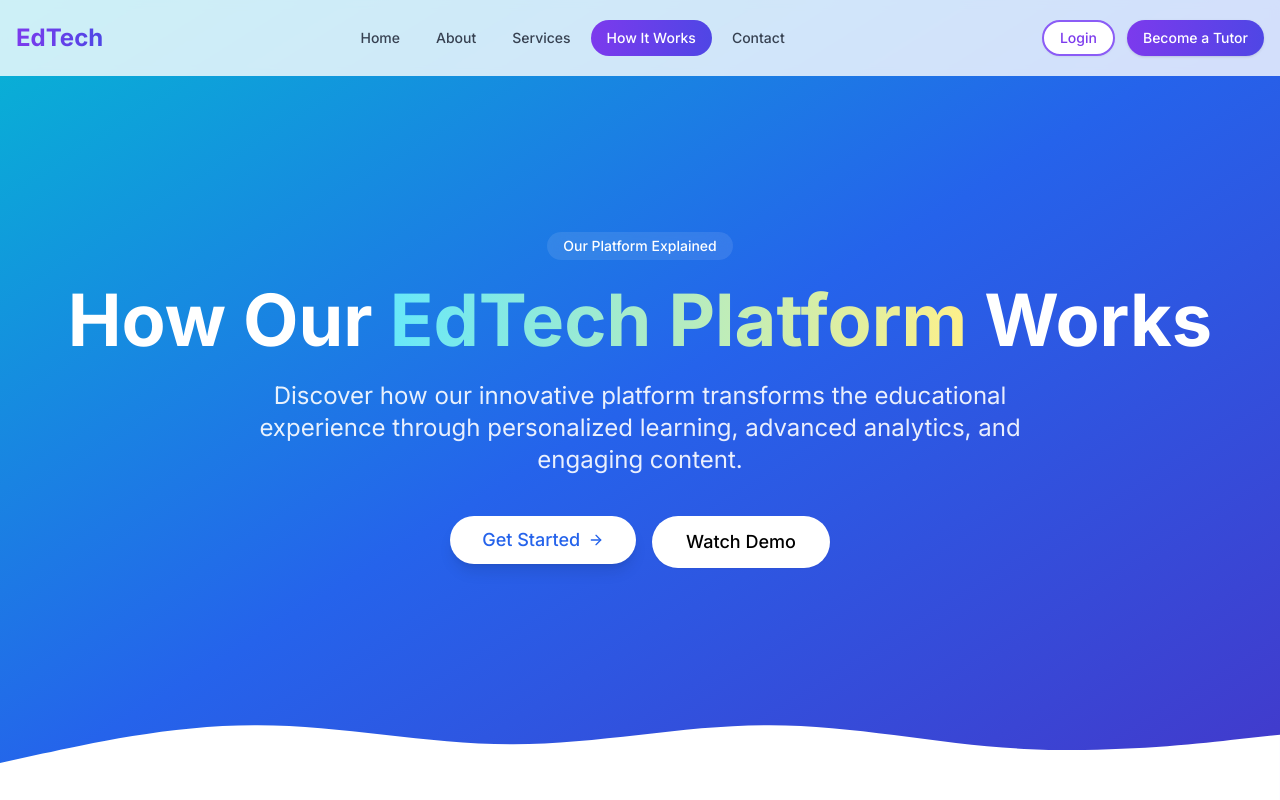
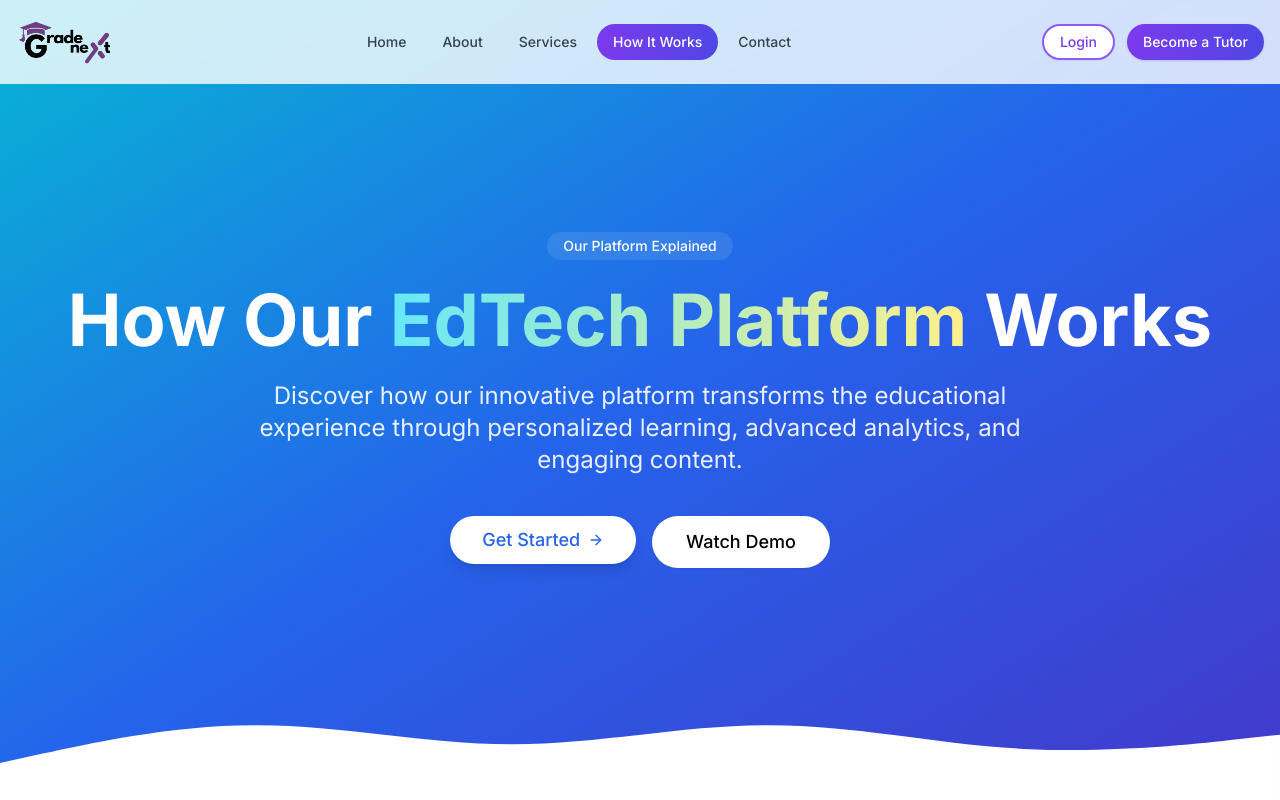
Before and after one commit to gradenext/GradeNext_marketing, a Next.js app: page /how-it-works in a window 1280 px wide. Shown: the top 800 px of the page. Built offline with nearby package versions, Linux system fonts and the light colour scheme.

Commit message:
adding logo

```diff
--- a/src/app/about/page.tsx
+++ b/src/app/about/page.tsx
@@ -8,7 +8,7 @@ import Footer from "@/components/footer"
 
 
 export const metadata = {
-  title: "About Us | EdTech Platform",
+  title: "About Us | Gradenext",
   description: "Learn about our mission, values, and the team behind our educational technology platform.",
 }
 
--- a/src/app/contact/page.tsx
+++ b/src/app/contact/page.tsx
@@ -6,7 +6,7 @@ import Footer from "@/components/footer"
 
 
 export const metadata = {
-  title: "Contact Us | EdTech Platform",
+  title: "Contact Us | Gradenext",
   description:
     "Get in touch with our team for inquiries, support, or to schedule a demo of our educational technology platform.",
 }
--- a/src/app/how-it-works/page.tsx
+++ b/src/app/how-it-works/page.tsx
@@ -8,7 +8,7 @@ import ProcessSteps from "@/components/how-it-works_comp/process-steps"
 
 
 export const metadata = {
-  title: "How It Works | EdTech Platform",
+  title: "How It Works | Gradenext",
   description: "Learn how our educational technology platform works and transforms the learning experience.",
 }
 
--- a/src/app/layout.tsx
+++ b/src/app/layout.tsx
@@ -7,7 +7,7 @@ import MainNavbar from "@/components/main-navbar"
 const inter = Inter({ subsets: ["latin"] })
 
 export const metadata: Metadata = {
-  title: "EdTech Platform",
+  title: "Gradenext",
   description: "Innovative educational technology platform for modern learning",
 }
 
--- a/src/app/services/page.tsx
+++ b/src/app/services/page.tsx
@@ -8,7 +8,7 @@ import ServicesOverview from "@/components/services_comp/services-overview"
 
 
 export const metadata = {
-  title: "Our Services | EdTech Platform",
+  title: "Our Services | Gradenext",
   description: "Explore our comprehensive range of educational technology services designed to transform learning experiences.",
 }
 
--- a/src/components/main-navbar.tsx
+++ b/src/components/main-navbar.tsx
@@ -4,6 +4,8 @@ import { useState, useEffect } from "react"
 import { usePathname, useRouter } from "next/navigation"
 import { Button } from "@/components/ui/button"
 import { Menu, X, Home, Info, Briefcase, HelpCircle, Mail } from "lucide-react"
+import Link from "next/link"
+import Image from "next/image"
 
 export default function MainNavbar() {
   const [isOpen, setIsOpen] = useState(false)
@@ -145,13 +147,10 @@ export default function MainNavbar() {
       <div className="container mx-auto px-4">
         <div className="flex items-center justify-between">
           {/* Logo */}
-          <div className="flex-shrink-0">
-            <button
-              onClick={() => handleNavigation("/")}
-              className="text-2xl font-bold bg-clip-text text-transparent bg-gradient-to-r from-violet-600 to-indigo-600"
-            >
-              EdTech
-            </button>
+          <div className="">
+            <Link href="/" className="flex items-center">
+              <Image src="/logo.png" alt="Logo" width={100} height={20} />
+            </Link>
           </div>
 
           {/* Desktop Navigation */}
```
Also changed, not shown: public/logo.png (added).
